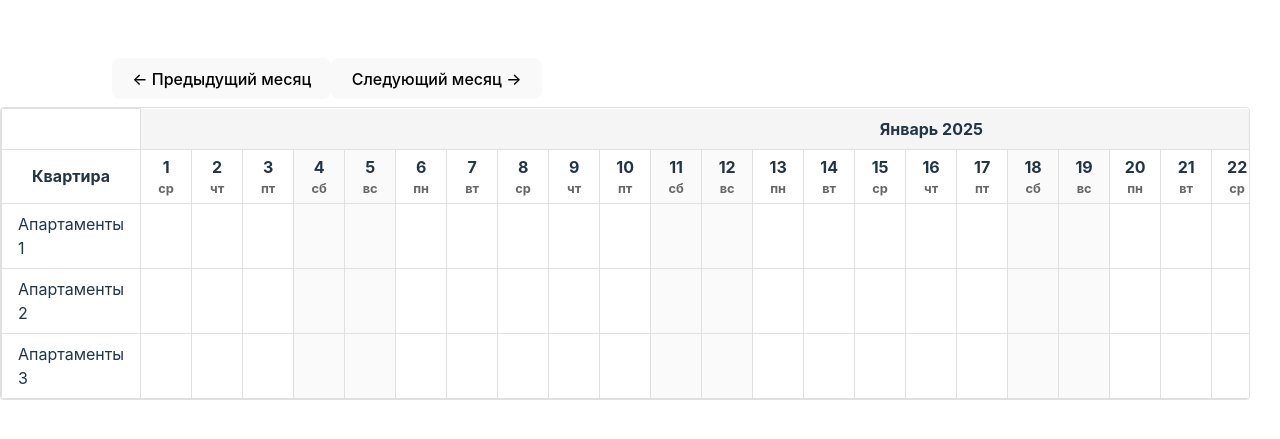
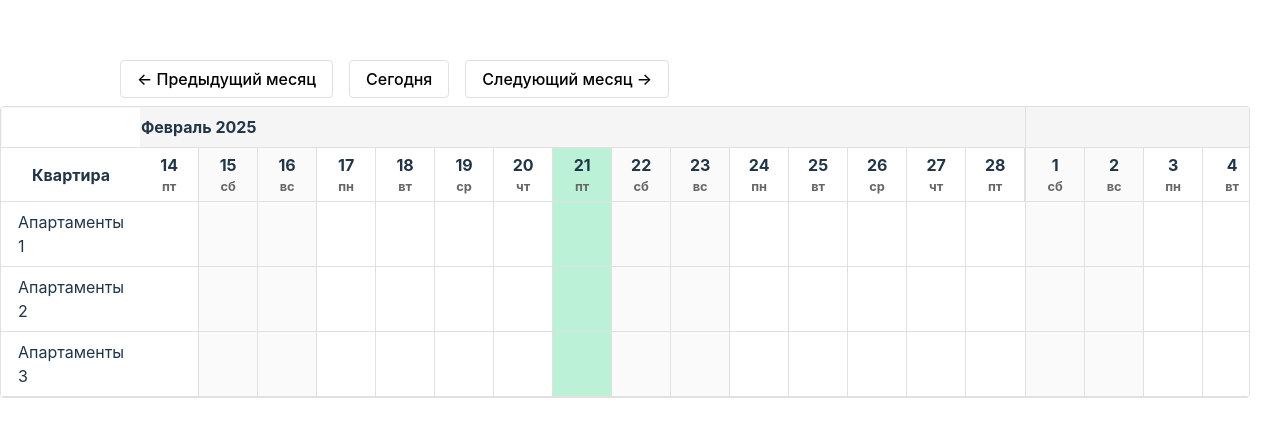
Before and after one commit to TheonAegor/luvento, a React (Vite) app: page / in a window 1280 px wide. Shown: the part 175-614 px from the top of the page. Built offline with nearby package versions, Linux system fonts and the light colour scheme.

Commit message:
add auto scroll to today

```diff
--- a/src/components/BookingTable.tsx
+++ b/src/components/BookingTable.tsx
@@ -1,5 +1,5 @@
 import {BookingTableHeader} from './BookingTableHeader';
-import { useState, useRef, useEffect } from 'react';
+import { useState, useRef, useEffect, use } from 'react';
 import styles from '../styles/BookingTable.module.css';
 import { Selection } from '../classes/BookingTable';
 import {
@@ -11,9 +11,11 @@ import {
     endOfMonth,
     isWeekend,
     isToday,
+    differenceInDays,
 } from 'date-fns';
 import { defaultDateLib } from '../classes/DateLib';
 import { useHorizontalScroll } from 'src/helpers/userHorizontalScroll';
+import { SIZES, CSS_VARS } from '../constants/sizes';
 
 interface Apartment {
     id: number;
@@ -27,28 +29,35 @@ interface BookingTableProps {
     onSelectionChange?: (selection: Selection) => void;
 }
 
+/** Количество дней слева от текущей даты */
+const OFFSET_DAYS = 4; // 4 дня до + текущий день = 5-й день
 
-export default function BookingTable({ apartments, currentMonth, onSelectionChange }: BookingTableProps) {
+export default function BookingTable({ apartments, onSelectionChange }: BookingTableProps) {
     const [isSelecting, setIsSelecting] = useState(false);
     const [selection, setSelection] = useState<Selection | null>(null);
-    const tableRef = useRef<HTMLDivElement>(null);
-    const scrollRef = useHorizontalScroll(tableRef);
+    const containerRef = useRef<HTMLTableElement>(null);
+    const scrollRef = useHorizontalScroll(containerRef);
 
-    // Начальный диапазон: текущий месяц + 2 месяца вперед и 1 назад
-    const [dateRange, setDateRange] = useState({
-        start: startOfMonth(subMonths(defaultDateLib.today(), 1)),
-        end: endOfMonth(addMonths(defaultDateLib.today(), 2))
+    // Начальный диапазон: 3 месяца до и 3 месяца после текущего месяца
+    const [dateRange, setDateRange] = useState(() => {
+        const today = defaultDateLib.today();
+        return {
+            start: startOfMonth(subMonths(today, 1)),
+            end: endOfMonth(addMonths(today, 3))
+        };
     });
-
-    const containerRef = useRef<HTMLTableElement>(null);
 
     const daysInRange = eachDayOfInterval({
         start: dateRange.start,
         end: dateRange.end
     });
 
-
-            // Обработчик прокрутки
+    /**
+     * Обработчик прокрутки таблицы.
+     * Добавляет новые месяцы при приближении к краям таблицы:
+     * - при прокрутке вправе добавляет месяц в конец
+     * - при прокрутке влево добавляет месяц в начало
+     */
     const handleScroll = () => {
         if (!containerRef.current) return;
 
@@ -69,7 +78,10 @@ export default function BookingTable({ apartments, currentMonth, onSelectionChan
         }
     };
 
-    // Кнопки навигации по месяцам
+    /**
+     * Прокручивает таблицу на один месяц вперед или назад
+     * @param direction - направление прокрутки ('prev' | 'next')
+     */
     const scrollToMonth = (direction: 'prev' | 'next') => {
         if (!containerRef.current) return;
 
@@ -82,6 +94,25 @@ export default function BookingTable({ apartments, currentMonth, onSelectionChan
         });
     };
 
+    /**
+     * Прокручивает таблицу так, чтобы текущий день был пятым слева
+     * после колонки с названием квартиры
+     */
+    const scrollToToday = () => {
+        if (containerRef.current) {
+            const today = defaultDateLib.today();
+            const daysSinceStart = differenceInDays(today, dateRange.start);
+            const scrollPosition = (daysSinceStart - OFFSET_DAYS) * (SIZES.CELL_WIDTH + 8) + (SIZES.APARTMENT_COLUMN_WIDTH + 8);
+
+            containerRef.current.scrollLeft = scrollPosition;
+        }
+    };
+
+    /**
+     * Обработчик начала выделения ячеек
+     * @param apartmentId - ID квартиры
+     * @param date - дата выбранной ячейки
+     */
     const handleMouseDown = (apartmentId: number, date: Date) => {
         setIsSelecting(true);
         const newSelection = {
@@ -93,6 +124,12 @@ export default function BookingTable({ apartments, currentMonth, onSelectionChan
         setSelection(newSelection);
     };
 
+    /**
+     * Обработчик перемещения мыши при выделении
+     * Обновляет диапазон выделения при перемещении мыши с зажатой кнопкой
+     * @param apartmentId - ID квартиры
+     * @param date - дата ячейки
+     */
     const handleMouseEnter = (apartmentId: number, date: Date) => {
         if (isSelecting && selection) {
             const newSelection = {
@@ -104,6 +141,12 @@ export default function BookingTable({ apartments, currentMonth, onSelectionChan
         }
     };
 
+    /**
+     * Проверяет, входит ли ячейка в текущее выделение
+     * @param apartmentId - ID квартиры
+     * @param date - дата ячейки
+     * @returns true если ячейка входит в выделенный диапазон
+     */
     const isSelected = (apartmentId: number, date: Date) => {
         if (!selection) return false;
 
@@ -125,6 +168,10 @@ export default function BookingTable({ apartments, currentMonth, onSelectionChan
         );
     };
 
+    /**
+     * Обработчик окончания выделения
+     * Вызывает callback onSelectionChange с итоговым выделением
+     */
     const handleMouseUp = () => {
         setIsSelecting(false);
         if (selection) {
@@ -133,8 +180,8 @@ export default function BookingTable({ apartments, currentMonth, onSelectionChan
     };
 
     // Обработчик кликов вне таблицы
-    // Убирает выделение при клике вне таблицы
     useEffect(() => {
+        /** Сбрасывает выделение при клике вне таблицы */
         const handleClickOutside = (event: MouseEvent) => {
             if (scrollRef.current && !scrollRef.current.contains(event.target as Node)) {
                 setSelection(null);
@@ -148,14 +195,31 @@ export default function BookingTable({ apartments, currentMonth, onSelectionChan
         };
     }, [scrollRef]);
 
+    // Начальная прокрутка к текущей дате
+    useEffect(() => {
+        if (containerRef.current) {
+            const today = defaultDateLib.today();
+            const daysSinceStart = differenceInDays(today, dateRange.start);
+            const scrollPosition = daysSinceStart * SIZES.CELL_WIDTH + SIZES.APARTMENT_COLUMN_WIDTH;
+
+            containerRef.current.scrollLeft = scrollPosition;
+        }
+    }, []);
+
     return (
-        <>
+        <div style={CSS_VARS}>
             <div className={styles.navigationControls}>
                 <button
                     className={styles.navigationButton}
                     onClick={() => scrollToMonth('prev')}
                 >
                     ← Предыдущий месяц
+                </button>
+                <button
+                    className={styles.navigationButton}
+                    onClick={scrollToToday}
+                >
+                    Сегодня
                 </button>
                 <button
                     className={styles.navigationButton}
@@ -199,6 +263,6 @@ export default function BookingTable({ apartments, currentMonth, onSelectionChan
                     </tbody>
                 </table>
             </div>
-        </>
+        </div>
     );
 }
--- /dev/null
+++ b/src/constants/sizes.ts
@@ -0,0 +1,22 @@
+import { CSSProperties } from 'react';
+
+export const SIZES = {
+    /** Ширина одной ячейки календаря в пикселях */
+    CELL_WIDTH: 48,
+
+    /** Ширина колонки с названием квартиры в пикселях */
+    APARTMENT_COLUMN_WIDTH: 150,
+
+    /** Отступы ячейки */
+    CELL_PADDING: {
+        VERTICAL: 8,
+        HORIZONTAL: 4
+    }
+} as const;
+
+// CSS переменные для использования в стилях
+export const CSS_VARS: CSSProperties = {
+    '--cell-width': `${SIZES.CELL_WIDTH}px`,
+    '--apartment-column-width': `${SIZES.APARTMENT_COLUMN_WIDTH}px`,
+    '--cell-padding': `${SIZES.CELL_PADDING.VERTICAL}px ${SIZES.CELL_PADDING.HORIZONTAL}px`,
+} as CSSProperties;
--- a/src/styles/BookingTable.module.css
+++ b/src/styles/BookingTable.module.css
@@ -36,13 +36,13 @@
     background: white;
     z-index: 2;
     padding: 8px 16px;
-    width: 150px; /* Фиксированная ширина вместо min-width */
+    width: var(--apartment-column-width);
     border: 1px solid #e0e0e0;
     box-shadow: 2px 0 4px rgba(0, 0, 0, 0.1);
 }
 
 .dateColumn {
-    min-width: 40px;
+    min-width: 48px;
     border: 1px solid #e0e0e0;
     text-align: center;
     padding: 5px;
@@ -61,8 +61,8 @@
 }
 
 .bookingCell {
-    width: 40px; /* Фиксированная ширина вместо min-width */
-    padding: 8px 4px;
+    width: var(--cell-width);
+    padding: var(--cell-padding);
     border: 1px solid #e0e0e0;
     cursor: pointer;
     user-select: none;
@@ -149,3 +149,18 @@ tr:last-child .selected {
 .monthStart {
     border-left: 2px solid #e0e0e0;
 }
+
+.navigationButton {
+    padding: 8px 16px;
+    margin: 0 8px;
+    border: 1px solid #e0e0e0;
+    border-radius: 4px;
+    background: white;
+    cursor: pointer;
+    transition: all 0.2s ease;
+}
+
+.navigationButton:hover {
+    background: #f5f5f5;
+    border-color: #1976d2;
+}
```
Also changed, not shown: src/styles/BookingTable.css (deleted, +0 -67 lines). Lines whose indentation alone changed are shown as unchanged.
